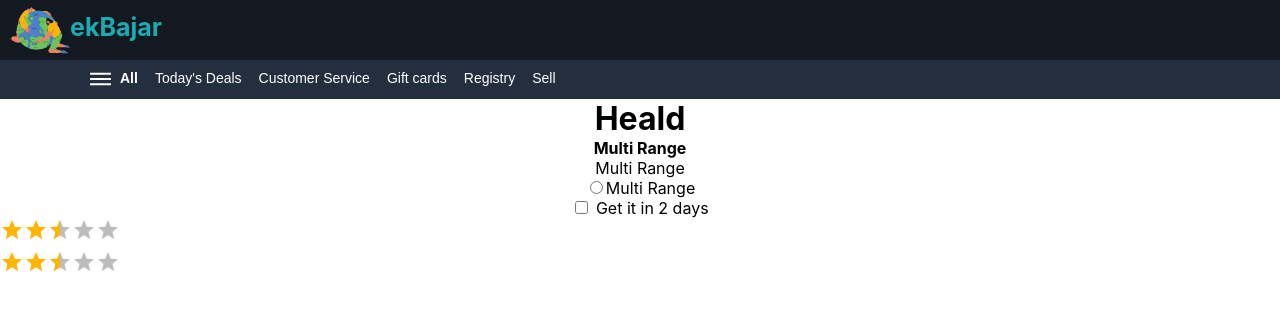
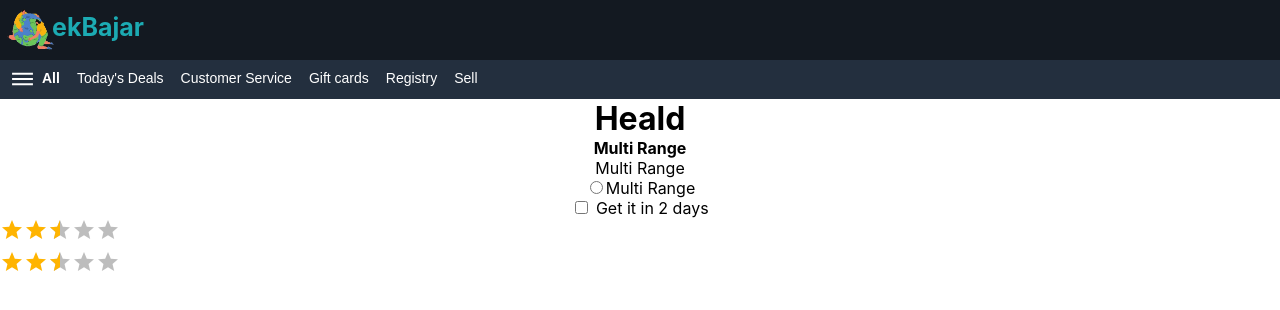
Before and after one commit to pashupatikr/Heald-UI, a React (Create React App) app in the folder heald/: page / in a window 1280 px wide. Shown: the top 310 px of the page. Built offline with nearby package versions, Linux system fonts and the light colour scheme.

Commit message:
fix: fixed logo

```diff
--- a/heald/src/Widgets/MainHeader.js
+++ b/heald/src/Widgets/MainHeader.js
@@ -6,7 +6,7 @@ export default function MainHeader() {
     return (
         <div>
             <div className="main-header">
-                <img style={{width: '78px', float:"left", marginTop:'-5px'}} src={logo1} />
+                <img style={{height: "60px", width: "60px", float:"left"}} src={logo1} />
                 <span style={{fontSize:"25px",color:"#1CABB3", float:"left", marginTop:"12px",marginLeft:'-8px',fontWeight: 'bolder'}}>ekBajar</span>
                 </div>
         </div>
```
